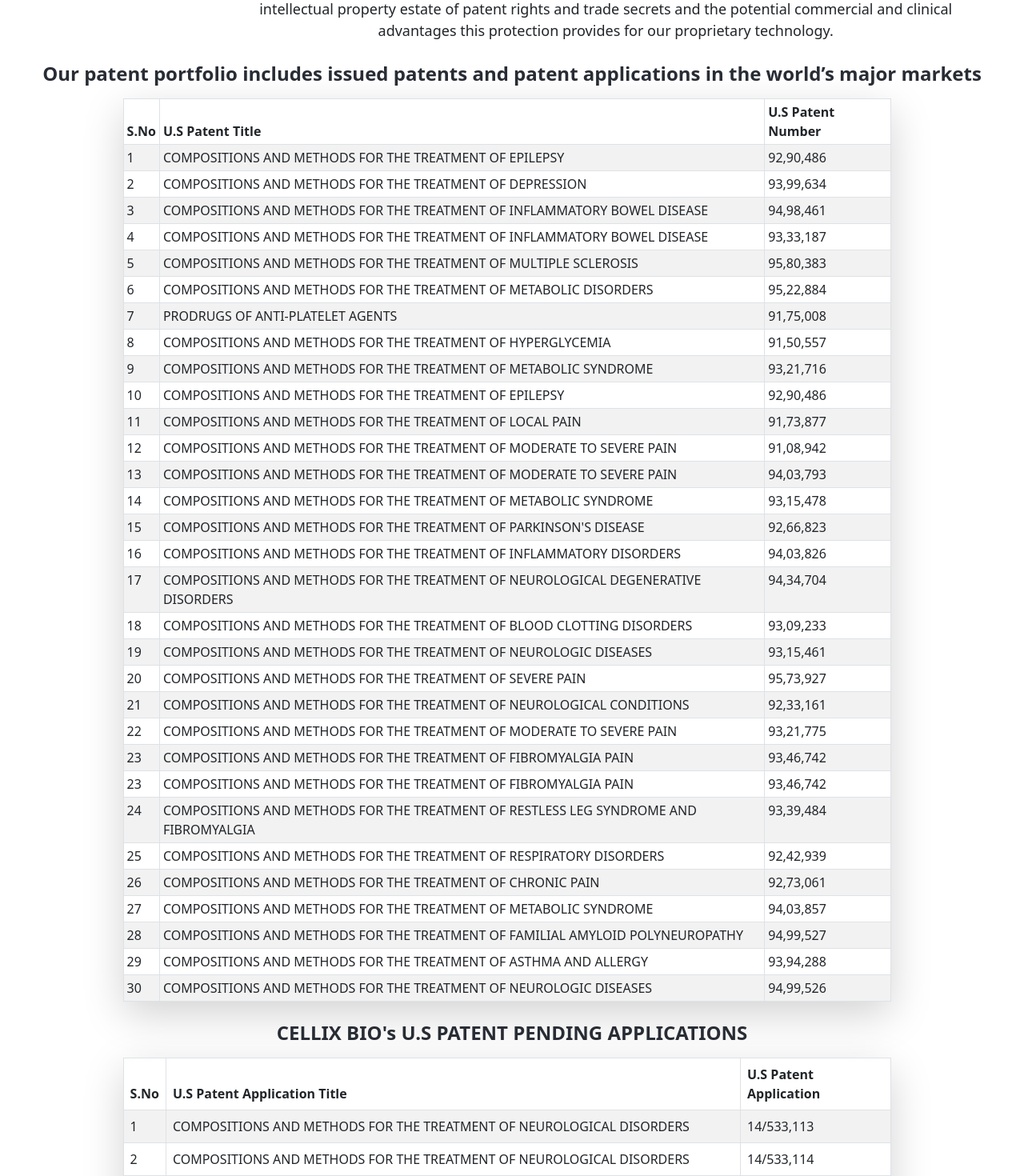
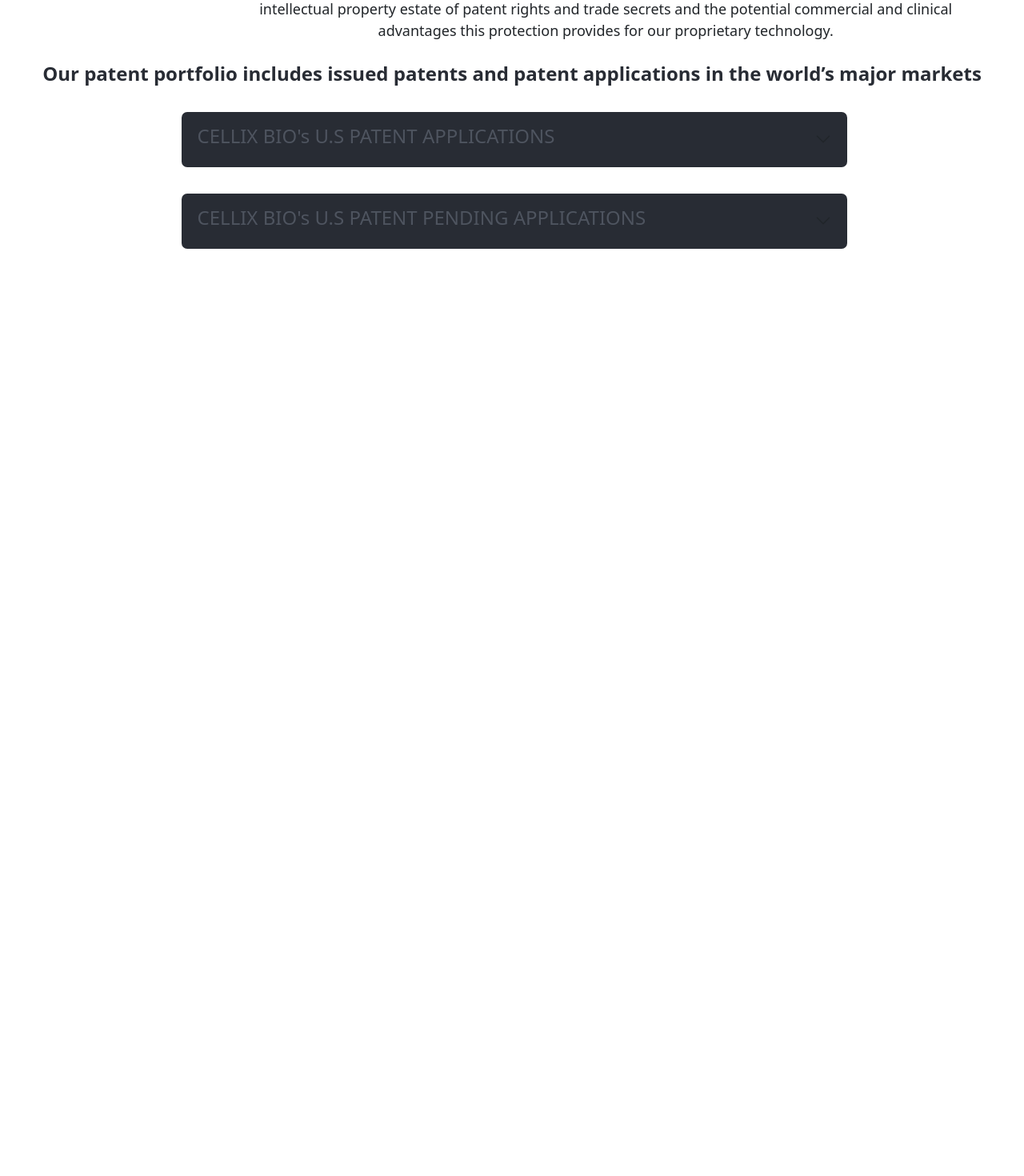
Before and after one commit to Harshamasina/Cellix_Bio, a React (Create React App) app in the folder cellixbio/: page /IP in a window 1280 px wide. Shown: the part 260-1730 px from the top of the page at 80% size. After the commit the page ends 800 px from the top, so only its background shows below. Built offline with nearby package versions, Linux system fonts and the light colour scheme.

Commit message:
modified IP and CSS

```diff
--- a/cellixbio/src/App.css
+++ b/cellixbio/src/App.css
@@ -206,3 +206,22 @@
   margin-top: 1%;
   margin-left: 37%;
 }
+
+.accordion-button{
+  color:#4e545f  !important;
+  background-color: #282c34 !important;
+  margin-top: 4%;
+  border-radius: 7px !important;
+}
+.accordion-button:hover{
+  color: whitesmoke !important;
+}
+.accordion-item{
+  width: 65%;
+  margin-left: 17.7%;
+  margin-top: 2%;
+  border: none !important;
+}
+tbody,thead{
+  text-align: center;
+}
--- a/cellixbio/src/Components/Navbar/IP.js
+++ b/cellixbio/src/Components/Navbar/IP.js
@@ -1,24 +1,20 @@
 import Table from 'react-bootstrap/Table';
-import Card from 'react-bootstrap/Card';
+import Accordion from 'react-bootstrap/Accordion';
 function IP(){
     return(
         <div>
             <h3 className="IPh3">Intellectual Property</h3>
-            {/* <div>
-                <Card className="bg-dark text-white">
-                    <Card.Img src="https://img.freepik.com/premium-photo/blur-pharmacy-store-filled-with-medicines-background-pharmacy-drugstore-retail-interior-blur-abstract-blue-background_87555-17831.jpg?w=2000" alt="IP" />
-                    <Card.ImgOverlay>
-                        <Card.Title>Intellectual Property</Card.Title>
-                    </Card.ImgOverlay>
-                </Card>
-            </div> */}
             <div className="IPpContainer">
                 <p className="IPp"><span className="AboutSpan">Cellix Bio</span> has a portfolio of over 400+ international patents published. The Company has obtained 63 Composition of Matter Allowed / Issued U.S Patents from the US Patent & Trademark Office and 28 U.S Patent Pending Applications in diverse therapeutic areas. We are also committed to protecting our intellectual property estate of patent rights and trade secrets and the potential commercial and clinical advantages this protection provides for our proprietary technology.</p>
             </div>
             <div>
                 <h4 className="IPh4">Our patent portfolio includes issued patents and patent applications in the world’s major markets</h4>
             </div>
-            <div className='IPTable'>
+
+            <Accordion>
+                <Accordion.Item eventKey="0">
+                    <Accordion.Header><h4>CELLIX BIO's U.S PATENT APPLICATIONS</h4></Accordion.Header>
+                        <Accordion.Body>
                             <Table striped bordered hover size="sm" className='mt-3 shadow-lg'>
                                  <thead>
                         <tr>
@@ -185,13 +181,14 @@
                         </tr>
                                  </tbody>
                              </Table>
-            </div>
+                        </Accordion.Body>
+                </Accordion.Item>
 
-            <div>
-                <div>
-                    <h4 className='IPh4'>CELLIX BIO's U.S PATENT PENDING APPLICATIONS</h4>
-                </div>
-                <div className='IPTable'>
+
+
+                <Accordion.Item eventKey="1">
+        <Accordion.Header><h4>CELLIX BIO's U.S PATENT PENDING APPLICATIONS</h4></Accordion.Header>
+        <Accordion.Body>
                 <Table striped bordered hover className='mt-3 shadow-lg'>
                     <thead>
                         <tr>
@@ -273,8 +270,10 @@
                         </tr>
                      </tbody>
                     </Table>
-                </div>
-            </div>
+                    </Accordion.Body>
+      </Accordion.Item>
+    </Accordion>
+
         </div>
     )
 }
```
Lines whose indentation alone changed are shown as unchanged.
